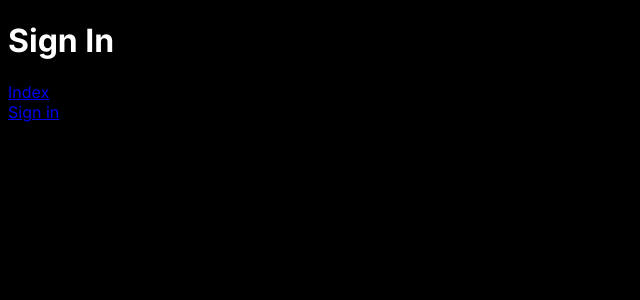
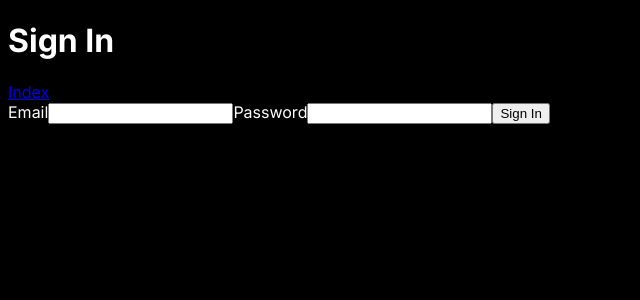
Before and after one commit to marcus-castanho/spotify-playlist-guard-admin, a Next.js app: page /signin in a window 1280 px wide. Shown: the top 300 px of the page, without its empty margins (0-640 px from the left). Built offline with nearby package versions, Linux system fonts and the light colour scheme.

Commit message:
feat: create sign in form

```diff
--- a/src/app/(private-pages)/signin/page.tsx
+++ b/src/app/signin/page.tsx
@@ -1,6 +1,7 @@
 import React from 'react';
 import { NextPage } from 'next';
 import Link from 'next/link';
+import { SignInForm } from '@/components/SignInForm';
 
 const SignIn: NextPage = () => {
     return (
@@ -8,7 +9,7 @@ const SignIn: NextPage = () => {
             <h1>Sign In</h1>
             <Link href="/">Index</Link>
             <br />
-            <Link href="/home">Sign in</Link>
+            <SignInForm />
         </>
     );
 };
--- /dev/null
+++ b/src/components/SignInForm.tsx
@@ -0,0 +1,62 @@
+'use client';
+
+import React, { useState } from 'react';
+import { postAuth } from '@/services/spotifyPlaylistGuardApi';
+import { useRouter } from 'next/navigation';
+import { setCookie } from '@/storage/cookies/client';
+
+export const SignInForm = () => {
+    const [form, setForm] = useState({ email: '', password: '' });
+    const router = useRouter();
+
+    const handleSubmit = (event: React.FormEvent<HTMLFormElement>) => {
+        event.preventDefault();
+        postAuth(form)
+            .then(({ success, data }) => {
+                if (!success) return;
+                const token = data;
+                setCookie('s-p-guard-admin:token', token, {
+                    maxAge: 60 * 60 * 1,
+                });
+            })
+            .then(() => {
+                router.push('/home');
+            });
+    };
+
+    return (
+        <>
+            <form onSubmit={handleSubmit}>
+                <label>
+                    Email
+                    <input
+                        id="email"
+                        type="email"
+                        value={form.email}
+                        onChange={(event) =>
+                            setForm((state) => ({
+                                ...state,
+                                email: event.target.value,
+                            }))
+                        }
+                    />
+                </label>
+                <label>
+                    Password
+                    <input
+                        id="password"
+                        type="password"
+                        value={form.password}
+                        onChange={(event) =>
+                            setForm((state) => ({
+                                ...state,
+                                password: event.target.value,
+                            }))
+                        }
+                    />
+                </label>
+                <button type="submit">Sign In</button>
+            </form>
+        </>
+    );
+};
```
